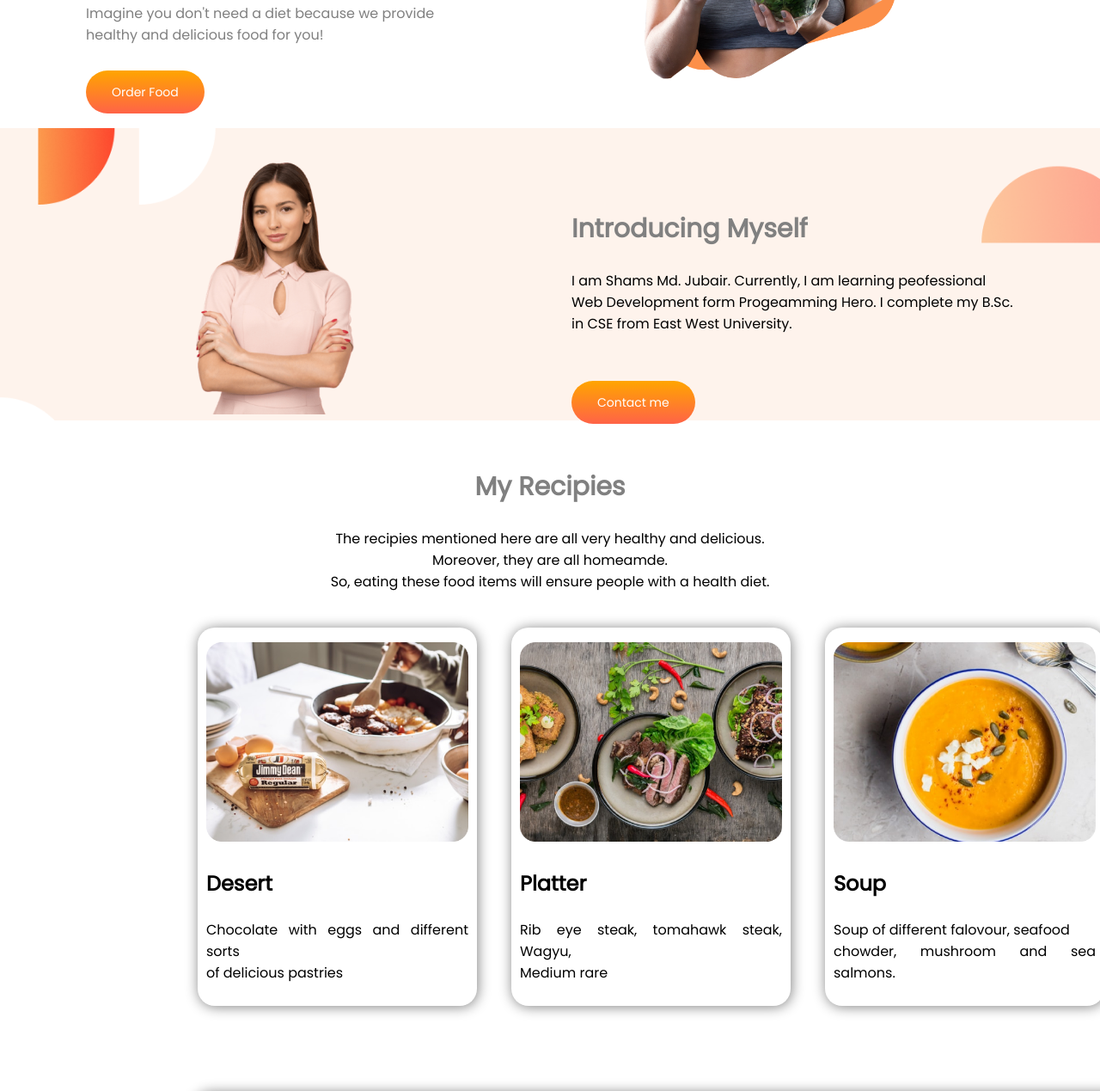
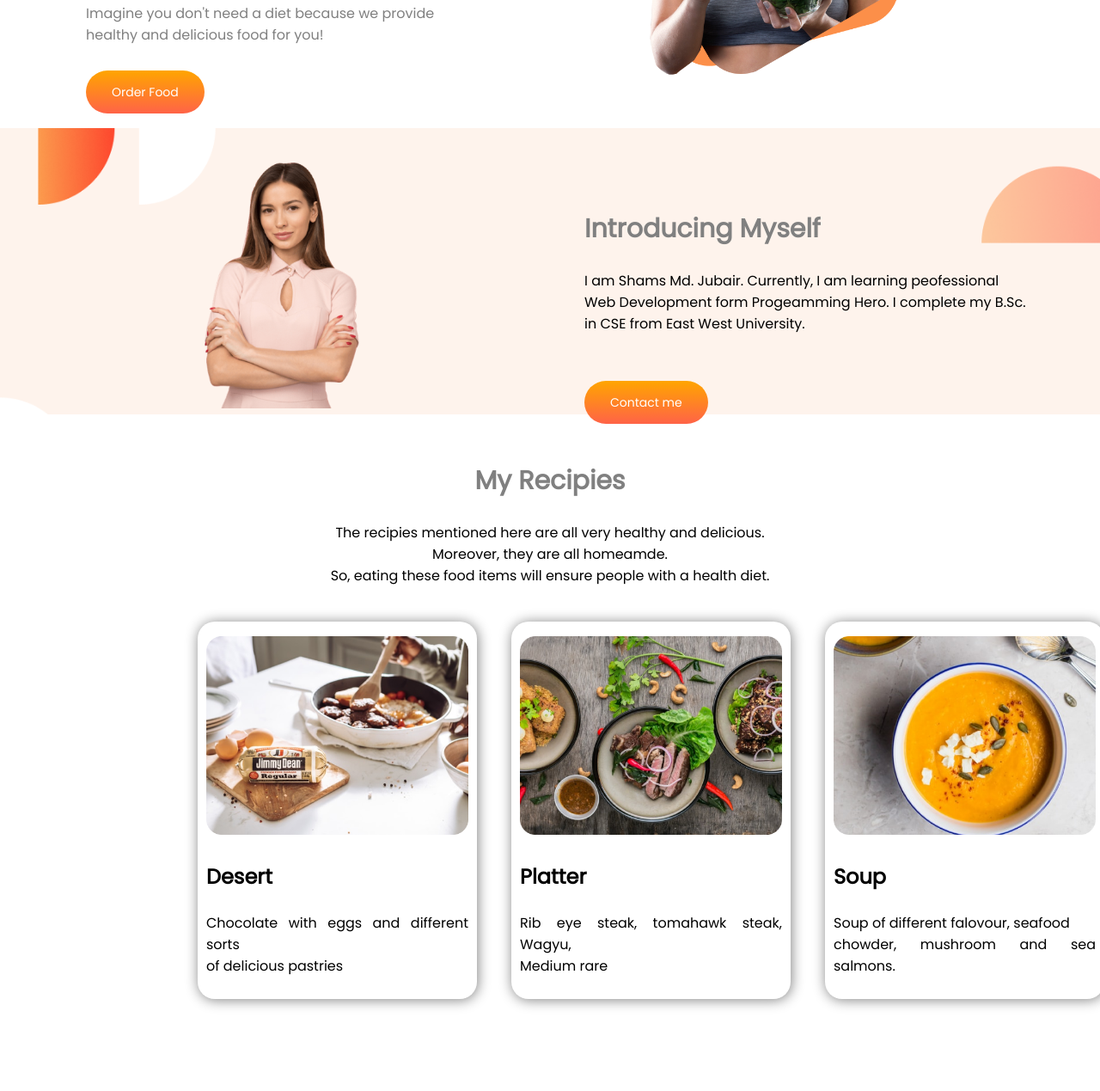
Before and after one commit to IsratMridu1/food-network, a plain HTML site: page index.html in a window 1280 px wide. Shown: the part 338-1607 px from the top of the page at 86% size. Drawn offline with Linux system fonts and the light colour scheme.

Commit message:
continue

```diff
--- a/style.css
+++ b/style.css
@@ -40,7 +40,7 @@ h1{
 
 
     width: 50%;
-    margin-left: 25px;
+    margin-left: 40px;
 }
 
 .half-width img{
@@ -67,6 +67,7 @@ h1{
 .recipies{
 
     margin-bottom: 30px;
+    padding-bottom: 25px;
 
 }
 
@@ -177,5 +178,7 @@ footer{
 .ending-footer h1{
 
     font-size: 30px;
+    padding-top: 25px;
+    padding-bottom: 15px;
 
 }
```
Also changed, not shown: index.html (+1 -0 lines).
